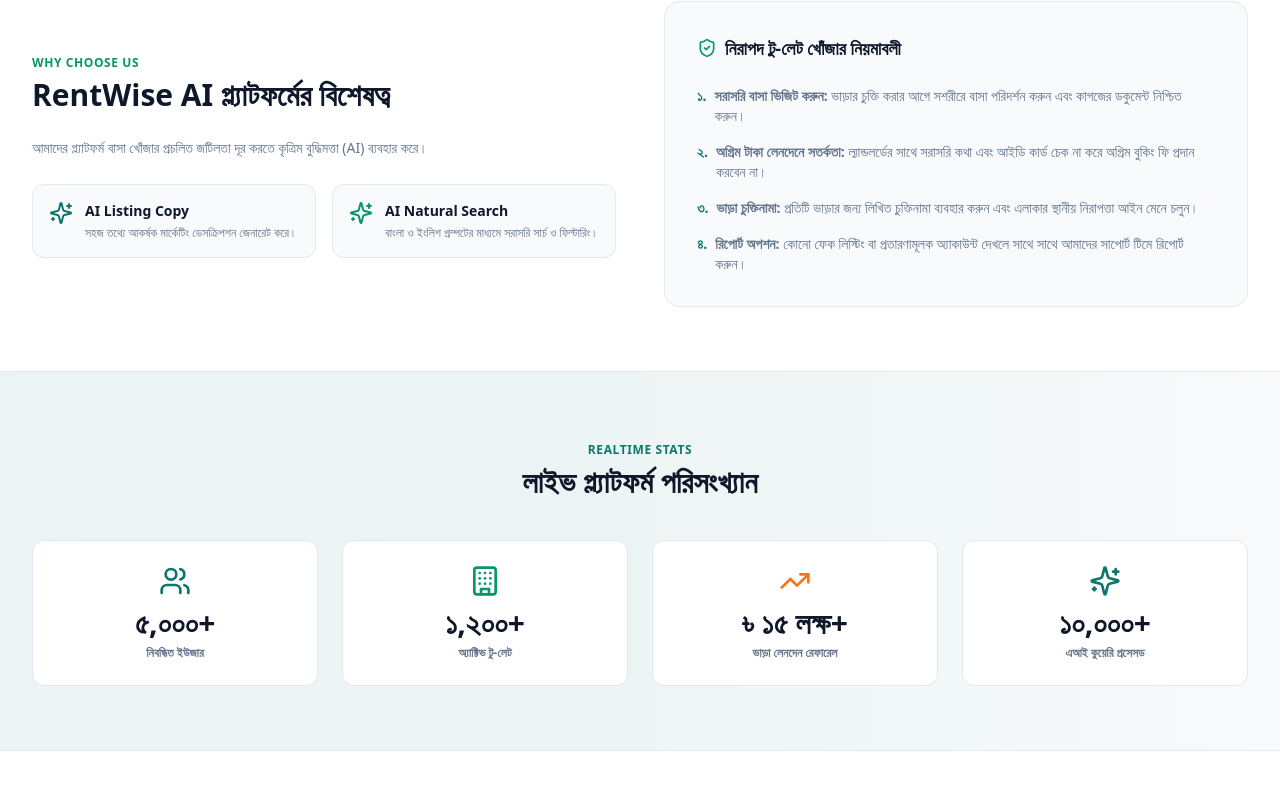
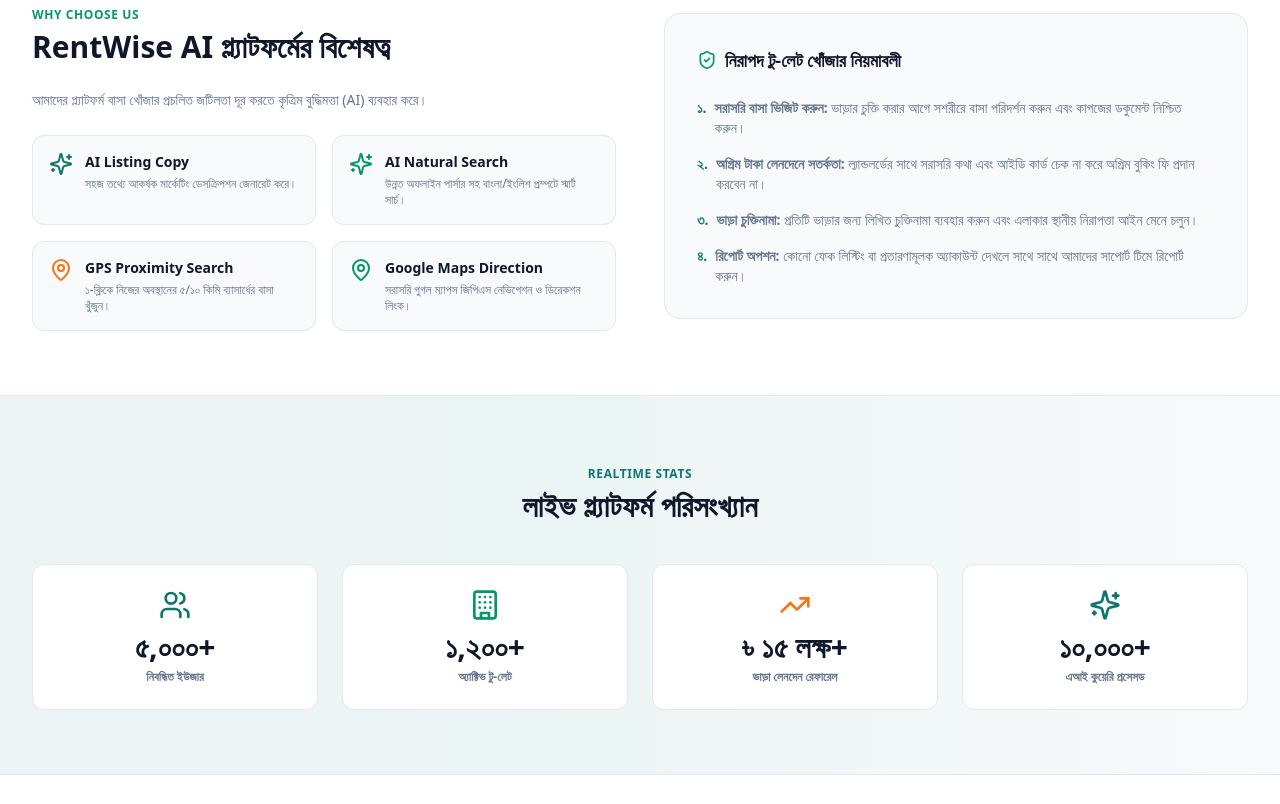
Before and after one commit to Saad7528/RentWise_AI_Client, a Next.js app: page / in a window 1280 px wide. Shown: the part 1716-2520 px from the top of the page. Built offline with nearby package versions, Linux system fonts and the light colour scheme; no server answers.

Commit message:
docs: highlight GPS Proximity and Google Maps Directions features in client README and homepage

```diff
--- a/src/app/page.tsx
+++ b/src/app/page.tsx
@@ -8,7 +8,7 @@
 import { Footer } from '@/components/Footer';
 import { PropertyCard, PropertyData } from '@/components/PropertyCard';
 import { SkeletonLoader } from '@/components/SkeletonLoader';
-import { Search, Sparkles, Building, Users, Star, HelpCircle, ShieldCheck, TrendingUp, Mic, MicOff } from 'lucide-react';
+import { Search, Sparkles, Building, Users, Star, HelpCircle, ShieldCheck, TrendingUp, Mic, MicOff, MapPin } from 'lucide-react';
 
 export default function HomePage() {
   const router = useRouter();
@@ -516,18 +516,32 @@
               </p>
 
               <div className="grid grid-cols-1 sm:grid-cols-2 gap-4">
-                <div className="p-4 bg-slate-50 dark:bg-slate-900 border border-border rounded-xl flex gap-3">
+                <div className="p-4 bg-slate-50 dark:bg-slate-900 border border-border rounded-xl flex gap-3 hover:border-primary/20 transition-colors">
                   <Sparkles className="h-6 w-6 text-primary shrink-0" />
                   <div>
                     <h3 className="font-bold text-sm text-foreground">AI Listing Copy</h3>
                     <p className="text-xs text-muted mt-1">সহজ তথ্যে আকর্ষক মার্কেটিং ডেসক্রিপশন জেনারেট করে।</p>
                   </div>
                 </div>
-                <div className="p-4 bg-slate-50 dark:bg-slate-900 border border-border rounded-xl flex gap-3">
+                <div className="p-4 bg-slate-50 dark:bg-slate-900 border border-border rounded-xl flex gap-3 hover:border-secondary/20 transition-colors">
                   <Sparkles className="h-6 w-6 text-secondary shrink-0" />
                   <div>
                     <h3 className="font-bold text-sm text-foreground">AI Natural Search</h3>
-                    <p className="text-xs text-muted mt-1">বাংলা ও ইংলিশ প্রম্পটের মাধ্যমে সরাসরি সার্চ ও ফিল্টারিং।</p>
+                    <p className="text-xs text-muted mt-1">উন্নত অফলাইন পার্সার সহ বাংলা/ইংলিশ প্রম্পটে স্মার্ট সার্চ।</p>
+                  </div>
+                </div>
+                <div className="p-4 bg-slate-50 dark:bg-slate-900 border border-border rounded-xl flex gap-3 hover:border-accent/20 transition-colors">
+                  <MapPin className="h-6 w-6 text-accent shrink-0" />
+                  <div>
+                    <h3 className="font-bold text-sm text-foreground">GPS Proximity Search</h3>
+                    <p className="text-xs text-muted mt-1">১-ক্লিকে নিজের অবস্থানের ৫/১০ কিমি ব্যাসার্ধের বাসা খুঁজুন।</p>
+                  </div>
+                </div>
+                <div className="p-4 bg-slate-50 dark:bg-slate-900 border border-border rounded-xl flex gap-3 hover:border-primary/20 transition-colors">
+                  <MapPin className="h-6 w-6 text-emerald-600 shrink-0" />
+                  <div>
+                    <h3 className="font-bold text-sm text-foreground">Google Maps Direction</h3>
+                    <p className="text-xs text-muted mt-1">সরাসরি গুগল ম্যাপস জিপিএস নেভিগেশন ও ডিরেকশন লিংক।</p>
                   </div>
                 </div>
               </div>
```
Also changed, not shown: 1 other file (tests, documents, lock files or other folders).
